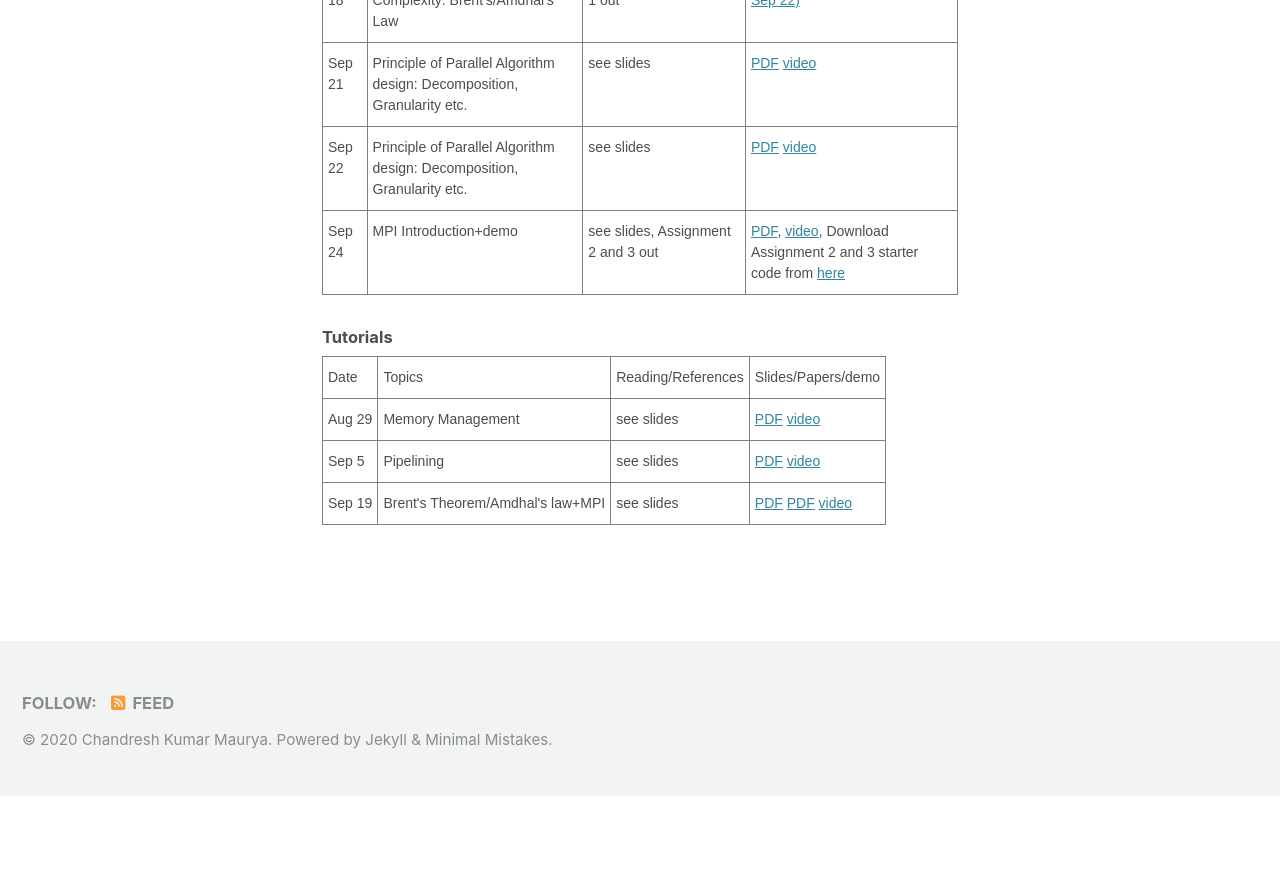
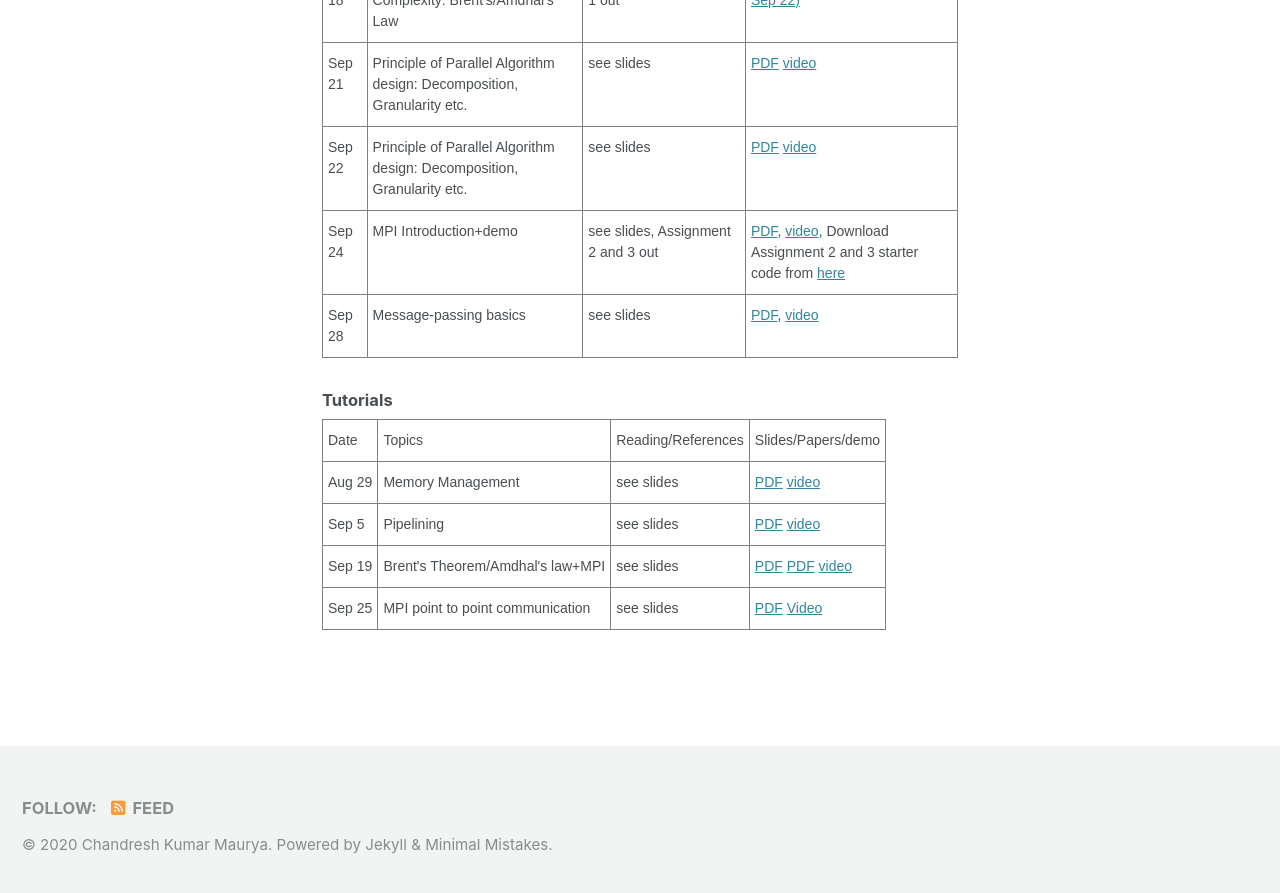
Before and after one commit to chandreshiit/oldsite, a Jekyll site: the page built from _pages/parallelcomputing.md, in a window 1280 px wide and 900 px high, scrolled down 1992 px. Shown: the top 893 px of the window. Built offline with Jekyll 4.4.1, drawn with Linux system fonts in a browser that asks for light colours; cached includes are drawn as plain includes; nearby versions of some CDN libraries; before the commit the page ends 2787 px from its top, so only the background shows below that.

Commit message:
added lect 13

```diff
--- a/_pages/parallelcomputing.md
+++ b/_pages/parallelcomputing.md
@@ -122,7 +122,11 @@ author_profile: false
     <td class="tg-0pky">Sep 24</td>
         <td class="tg-0pky"> MPI Introduction+demo</td>
     <td class="tg-0pky">see slides, Assignment 2 and 3 out</td>
-         <td class="tg-0pky"><a href="https://drive.google.com/file/d/16b0WB-PEouPPf0y5kstgprYDTN59ofFm/view?usp=sharing">PDF</a>, <a href="https://drive.google.com/file/d/1lCxkpKqX7_L0qifoadRkMxGDGN9CtiEf/view?usp=sharing">video</a>, Download Assignment 2 and 3 starter code from <a href=" https://drive.google.com/drive/folders/1gtwUuMcztQtCAAJZd0CfcbZwGEVwD-Bz?usp=sharing"> here </a> </td>     </tr></table>
+         <td class="tg-0pky"><a href="https://drive.google.com/file/d/16b0WB-PEouPPf0y5kstgprYDTN59ofFm/view?usp=sharing">PDF</a>, <a href="https://drive.google.com/file/d/1lCxkpKqX7_L0qifoadRkMxGDGN9CtiEf/view?usp=sharing">video</a>, Download Assignment 2 and 3 starter code from <a href=" https://drive.google.com/drive/folders/1gtwUuMcztQtCAAJZd0CfcbZwGEVwD-Bz?usp=sharing"> here </a> </td>     </tr> <tr>
+    <td class="tg-0pky">Sep 28</td>
+        <td class="tg-0pky"> Message-passing basics</td>
+    <td class="tg-0pky">see slides</td>
+         <td class="tg-0pky"><a href="https://drive.google.com/file/d/1WdccssK1NZc9_y99U9H1GwI5ya1A4Cju/view?usp=sharing">PDF</a>, <a href="https://drive.google.com/file/d/10r5mo13tkF0VI4wdJ3C6j6SbiJg2hmiM/view?usp=sharing">video</a></td>     </tr></table>
 
 #### Tutorials
 
@@ -163,4 +167,12 @@ author_profile: false
        <a href="https://drive.google.com/file/d/1Vc4U8u1dxBNJx02XncrwH7WKGixDQ1wF/view?usp=sharing"> video</a>
        </td>
   </tr>
+      <tr>
+    <td class="tg-0pky">Sep 25</td>
+    <td class="tg-0pky">MPI point to point communication</td>
+    <td class="tg-0pky">see slides</td>
+       <td class="tg-0pky"> <a href=" https://drive.google.com/file/d/1hbK7Shb6T_tUE-xutiMfoq8rACs9bvB8/view?usp=sharing">PDF</a>
+           <a href="https://drive.google.com/file/d/1cxyCvK1PEnETym4u2w69MVxNSRqxS9QN/view?usp=sharing">Video</a>
+       </td>
+  </tr>
 </table>
```
